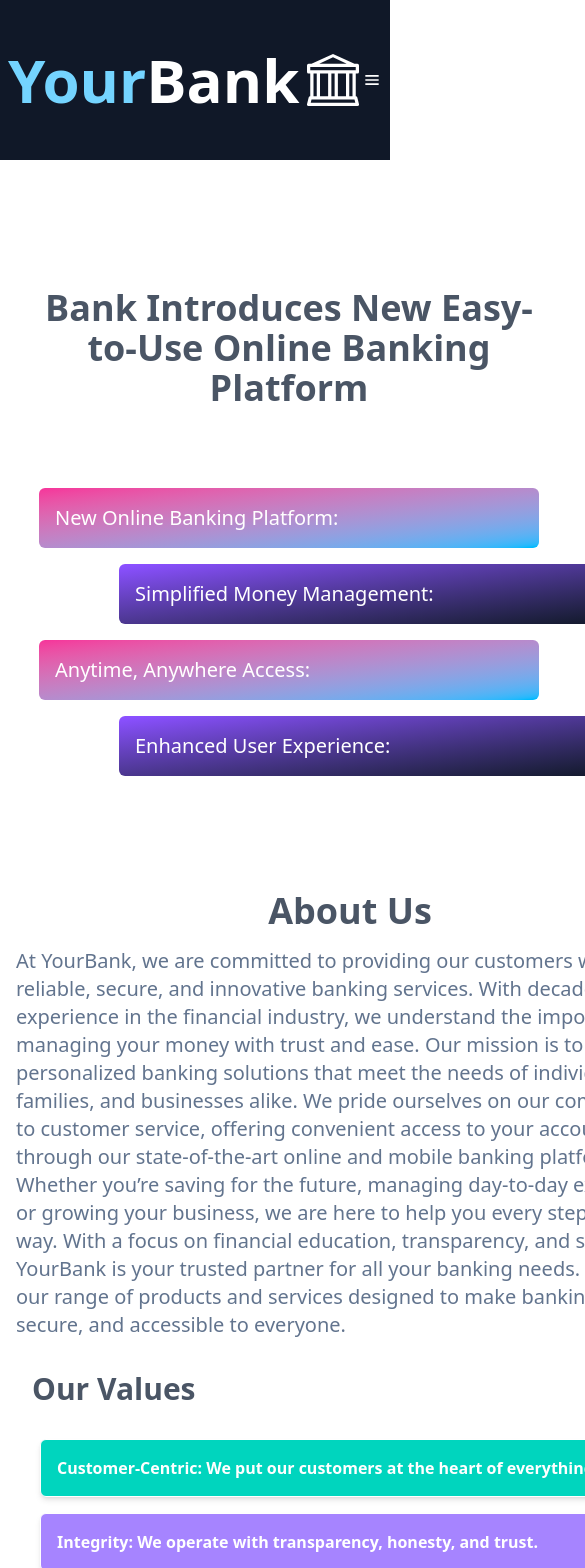
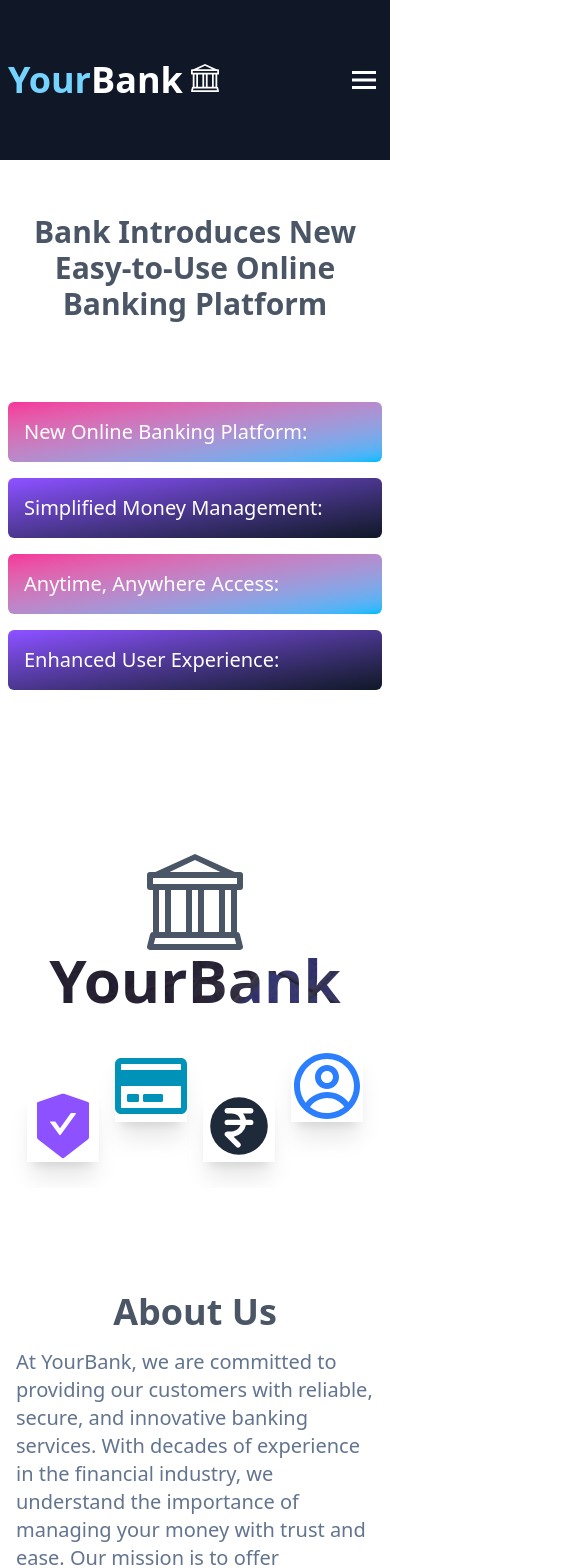
Before and after one commit to Mahavir745/YourBank, a React (Vite) app: page / in a window 390 px wide. Shown: the top 1568 px of the page, 585 px wide, since content can reach past the window. Built offline with nearby package versions, Linux system fonts and the light colour scheme.

Commit message:
responsive part1 complete

```diff
--- a/src/component/Header/Header.jsx
+++ b/src/component/Header/Header.jsx
@@ -35,18 +35,18 @@ const Header = ({isLogin}) => {
   return (
     <div className='size-full h-40 bg-gray-900 flex items-center justify-between sm:justify-around p-2 text-white sticky top-0 z-50'>
       <div className=''>
-       <h1 className='text-6xl font-bold flex'><span className='text-sky-300'>Your</span><span>Bank</span><BsBank className='pl-2 '/></h1>
+       <h1 className=' text-4xl sm:text-6xl font-bold flex'><span className='text-sky-300'>Your</span><span>Bank</span><BsBank className='pl-2 '/></h1>
       </div>
       {foundWidth < 480 ?
         <div className='relative'>
-          {!menuState ? <BiMenu className='text-xl' onClick={HandleToggle} /> : <RxCross1 className='text-xl' onClick={HandleToggle} />}
+          {!menuState ? <BiMenu className='text-4xl' onClick={HandleToggle} /> : <RxCross1 className='text-2xl' onClick={HandleToggle} />}
           {menuState &&
             <ul className='flex gap-2 flex-col absolute bg-slate-300 p-2 right-[0px] w-[140px] rounded-md' ref={menuRef}>
               <NavLink className={({ isActive }) => `${isActive ? "text-gray-700" : "text-white"}`} to="/">
                 <li className='font-bold hover:bg-slate-400 pl-4 pr-4 pt-2 pb-2 rounded-md'>Home</li>
               </NavLink>
               <NavLink className={({ isActive }) => `${isActive ? "text-gray-700" : "text-white"}`} to="/createAccount">
-                <li className='font-bold hover:bg-slate-400 pl-4 pr-4 pt-2 pb-2 rounded-md'>Create Account/Login</li>
+                <li className='font-bold hover:bg-slate-400 pl-4 pr-4 pt-2 pb-2 rounded-md text-[14px]'>Create Account/Login</li>
               </NavLink>
               {isLogin && <NavLink className={({ isActive }) => `${isActive ? "text-gray-700" : "text-white"}`} to="/profile">
                 <li className='font-bold hover:bg-slate-400 pl-4 pr-4 pt-2 pb-2 rounded-md'><CgProfile className='text-4xl text-gray-700' /></li>
--- a/src/component/Home/About.jsx
+++ b/src/component/Home/About.jsx
@@ -2,13 +2,13 @@ import React from 'react'
 
 const About = () => {
   return (
-    <div className=''>
-      <div className=' w-[700px] min-h-[500px] m-auto p-4'>
+    <div className='mt-20 sm:mt-0'>
+      <div className='w-full sm:w-[700px] min-h-[500px] m-auto p-4'>
         <h1 className='text-4xl text-gray-600 text-center font-bold'>About Us</h1>
         <p className='text-xl leading-7 mt-4 text-slate-500 font-medium'>At YourBank, we are committed to providing our customers with reliable, secure, and innovative banking services. With decades of experience in the financial industry, we understand the importance of managing your money with trust and ease. Our mission is to offer personalized banking solutions that meet the needs of individuals, families, and businesses alike. We pride ourselves on our commitment to customer service, offering convenient access to your accounts through our state-of-the-art online and mobile banking platforms. Whether you’re saving for the future, managing day-to-day expenses, or growing your business, we are here to help you every step of the way. With a focus on financial education, transparency, and security, YourBank is your trusted partner for all your banking needs. Explore our range of products and services designed to make banking simple, secure, and accessible to everyone.</p>
 
         <h2 className='text-3xl font-bold p-4 text-gray-600 mt-4'>Our Values</h2>
-        <ul className='mt-4 ml-6 flex flex-col gap-4'>
+        <ul className='mt-4 sm:ml-6 flex flex-col gap-4'>
           <li className='font-bold p-4 border rounded-md bg-teal-400 text-white shadow-md'>
             <span>Customer-Centric:</span> <span>We put our customers at the heart of everything we do.</span>
           </li>
--- a/src/component/Home/Front.jsx
+++ b/src/component/Home/Front.jsx
@@ -10,21 +10,20 @@ import { CgProfile } from "react-icons/cg";
 const Front = () => {
   return (
     <div>
-      <div className='w-[80%] mt-10 m-auto h-[80vh] flex items-center justify-around'>
-        <div className=' w-[800px] h-[400px] flex flex-col justify-center items-center gap-20'>
-          <h1 className='text-4xl text-gray-600 font-bold text-center'>Bank Introduces New Easy-to-Use Online Banking Platform</h1>
-          {/* <p className='text-xl w-[500px] text-white bg-gradient-to-tr to-green-300 from-blue-500 p-4 rounded-md font-bold'>Our Bank has launched a new online banking platform designed to make managing your money simpler and faster. With features like quick transactions, easy access to account details, and helpful tips, customers can now handle their banking needs anytime, anywhere, all from their phones or computers. This upgrade aims to give users a smooth and convenient banking experience.</p> */}
-          <ul className='w-[500px] min-h-[300px] flex flex-col gap-4'>
+      <div className='w-full p-2 mt-10 m-auto h-full flex flex-col lg:flex-row items-center justify-around gap-20'>
+        <div className=' w-full lg:w-[500px] h-[500px] flex flex-col justify-center items-center gap-20'>
+          <h1 className='text-3xl text-gray-600 font-bold text-center'>Bank Introduces New Easy-to-Use Online Banking Platform</h1>
+          <ul className='w-full min-h-[300px] flex flex-col gap-4'>
             <li className='text-xl  font-medium p-4 relative bg-gradient-to-br to-sky-400 from-pink-500 text-white rounded-md'>New Online Banking Platform: </li>
-            <li className='text-xl left-20 font-medium p-4 relative bg-gradient-to-br to-gray-900 from-violet-500 text-white rounded-md'>Simplified Money Management: </li>
+            <li className='text-xl lg:left-20 font-medium p-4 relative bg-gradient-to-br to-gray-900 from-violet-500 text-white rounded-md'>Simplified Money Management: </li>
             <li className='text-xl  font-medium p-4 relative bg-gradient-to-br to-sky-400 from-pink-500 text-white rounded-md'>Anytime, Anywhere Access: </li>
-            <li className='text-xl left-20  font-medium p-4 relative bg-gradient-to-br to-gray-900 from-violet-500 text-white rounded-md ' >Enhanced User Experience: </li>
+            <li className='text-xl lg:left-20  font-medium p-4 relative bg-gradient-to-br to-gray-900 from-violet-500 text-white rounded-md ' >Enhanced User Experience: </li>
           </ul>
         </div>
 
-        <div className='rounded-xl overflow-hidden w-[800px] h-[600px] relative flex justify-center items-center flex-col'>
+        <div className='rounded-xl overflow-hidden w-full lg:w-[700px] h-[400px] sm:h-[600px] relative flex justify-center items-center flex-col'>
           <BsBank className='text-8xl text-gray-600'/>
-          <h1 className=' z-40 text-8xl top-40 left-24 text-white font-bold'
+          <h1 className=' z-20 text-6xl sm:text-8xl sm:top-40 sm:left-24 text-white font-bold'
             style={{
               backgroundImage: `url(${mainPage})`,
               backgroundPosition: "0px",
@@ -32,23 +31,23 @@ const Front = () => {
               backgroundClip: 'text'
             }}
           ><span>Your</span><span>Bank</span></h1>
-          <ul className='flex gap-4'>
-            <li className='w-34 h-34 shadow-xl relative top-10 flex justify-center items-center hover:scale-95' style={{
+          <ul className='flex gap-4 mt-10'>
+            <li className='sm:w-34 sm:h-34 shadow-xl relative top-10 flex justify-center items-center hover:scale-95' style={{
             transition:"all .3s linear"
           }}>
-              <AiFillSafetyCertificate className='text-8xl text-violet-500'/></li>
-            <li className='w-34 h-34 shadow-xl flex justify-center items-center hover:scale-95' style={{
+              <AiFillSafetyCertificate className='text-7xl sm:text-8xl text-violet-500'/></li>
+            <li className='sm:w-34 sm:h-34 shadow-xl flex justify-center items-center hover:scale-95' style={{
             transition:"all .3s linear"
           }}>
-              <FaRegCreditCard className='text-8xl text-cyan-600'/></li>
-            <li className='w-34 h-34 shadow-xl relative top-10 flex justify-center items-center hover:scale-95' style={{
+              <FaRegCreditCard className='text-7xl sm:text-8xl text-cyan-600'/></li>
+            <li className='sm:w-34 sm:h-34 shadow-xl relative top-10 flex justify-center items-center hover:scale-95' style={{
             transition:"all .3s linear"
           }}>
-              <HiMiniCurrencyRupee className='text-8xl text-gray-800'/></li>
-            <li className='w-34 h-34 shadow-xl flex justify-center items-center hover:scale-95' style={{
+              <HiMiniCurrencyRupee className='text-7xl sm:text-8xl text-gray-800'/></li>
+            <li className='sm:w-34 sm:h-34 shadow-xl flex justify-center items-center hover:scale-95' style={{
             transition:"all .3s linear"
           }}>
-              <CgProfile className='text-8xl text-blue-500'/></li>
+              <CgProfile className='text-7xl sm:text-8xl text-blue-500'/></li>
           </ul>
         </div>
       </div>
--- a/src/component/Home/Service.jsx
+++ b/src/component/Home/Service.jsx
@@ -11,13 +11,13 @@ const Service = () => {
     <div className=''>
       <div className=' w-full min-h-[500px] m-auto p-4 mt-14'>
         <h1 className='text-4xl text-gray-600 text-center font-bold w-full mb-20'>Services</h1>
-        <ul className=' ml-6 flex gap-4 justify-center mt-5'>
+        <ul className=' sm:ml-6 flex flex-col sm:flex-row gap-4 justify-center items-center sm:items-start sm:flex-wrap mt-5'>
           <li className='font-bold p-4 rounded-md  bg-gray-300 text-black w-[300px] h-[240px] shadow-md shadow-blue-400 flex flex-col justify-center items-center gap-5 hover:scale-95 ' style={{
             transition: "all .3s linear"
           }}>
             <CgProfile className='text-8xl' /><span className='text-2xl'>Create Account</span>
           </li>
-          <li className='font-bold p-4 rounded-md bg-gray-800 text-white w-[300px] h-[240px] shadow-md shadow-blue-400 flex flex-col justify-center items-center gap-5 hover:scale-95 relative top-10' style={{
+          <li className='font-bold p-4 rounded-md bg-gray-800 text-white w-[300px] h-[240px] shadow-md shadow-blue-400 flex flex-col justify-center items-center gap-5 hover:scale-95 relative lg:top-o xl:top-10' style={{
             transition: "all .3s linear"
           }}>
             <BiMoneyWithdraw className='text-8xl' /><span className='text-2xl'>Withdraw & deposit</span>
@@ -27,7 +27,7 @@ const Service = () => {
           }}>
             <CiBookmarkCheck className='text-8xl' /><span className='text-2xl'>Check Balance</span>
           </li>
-          <li className='font-bold p-4 rounded-md  bg-gray-800 text-white w-[300px] h-[240px] shadow-md shadow-blue-400 flex flex-col justify-center items-center gap-5 hover:scale-95 relative top-10' style={{
+          <li className='font-bold p-4 rounded-md  bg-gray-800 text-white w-[300px] h-[240px] shadow-md shadow-blue-400 flex flex-col justify-center items-center gap-5 hover:scale-95 relative xl:top-10 lg:top-0' style={{
             transition: "all .3s linear"
           }}>
             <CiCreditCard1 className='text-8xl' /><span className='text-2xl'>Apply Debit Card</span>
```
Also changed, not shown: src/component/Home/Contact.jsx (+6 -6 lines).
